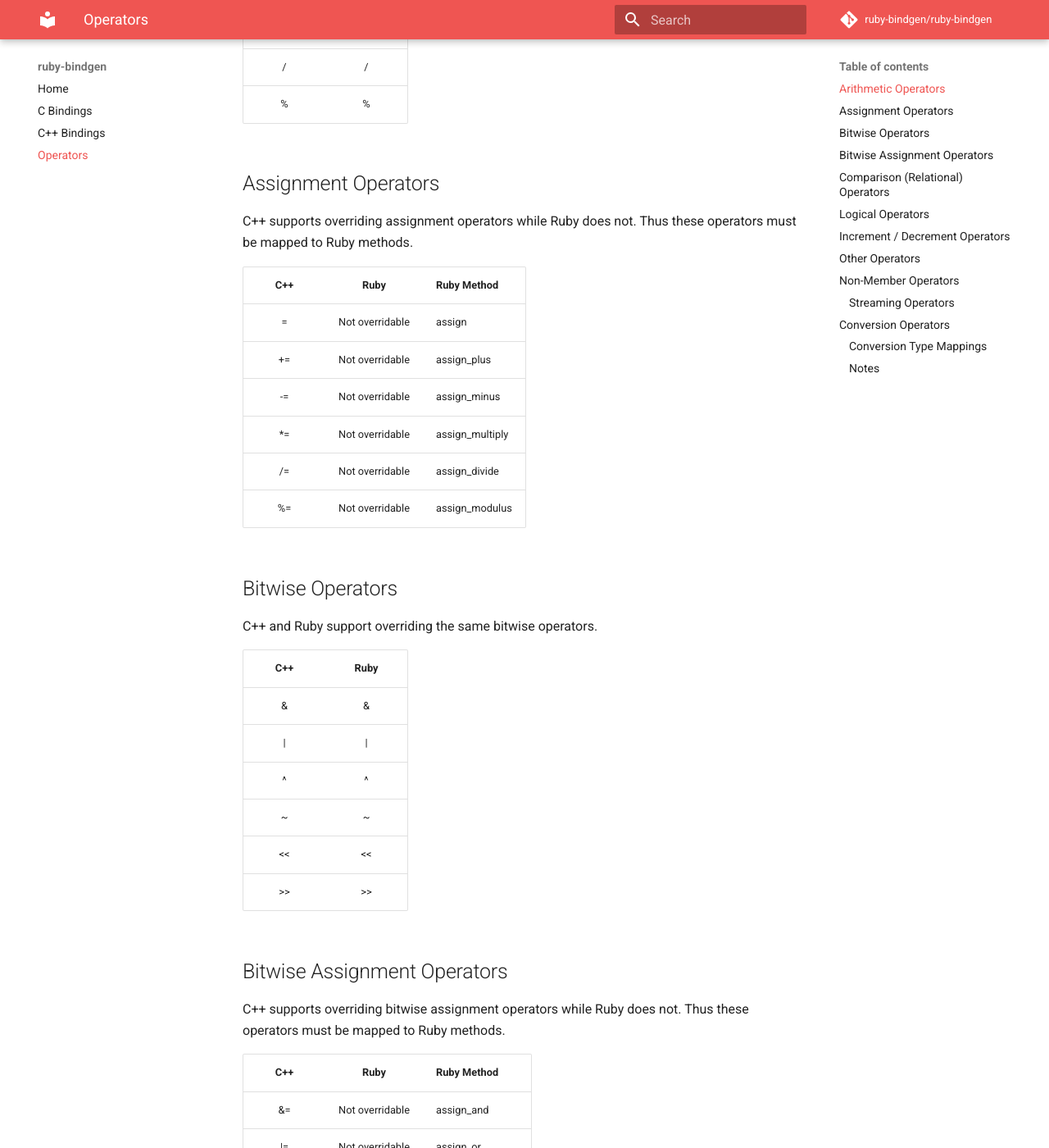
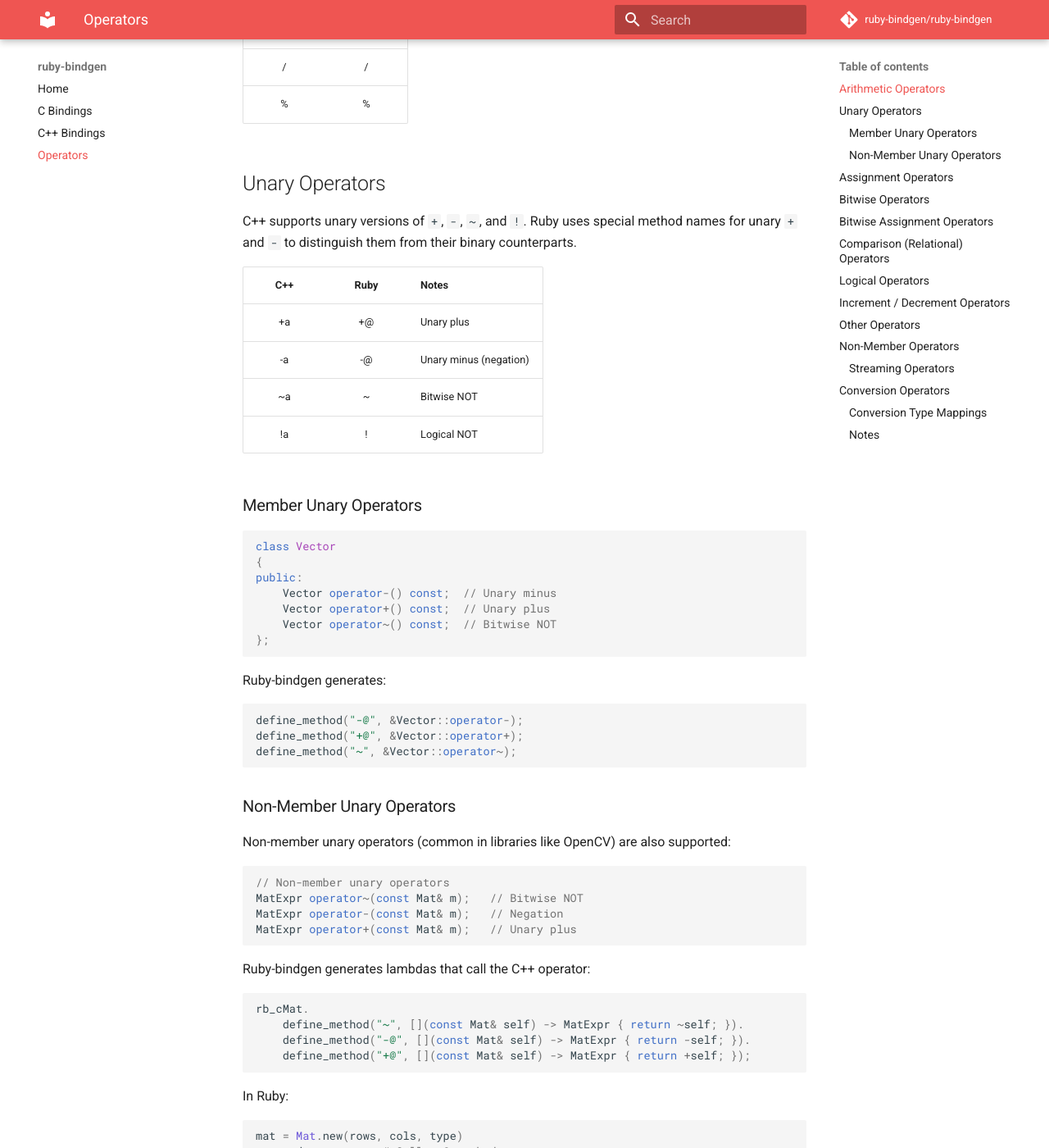
Before and after one commit to ruby-rice/ruby-bindgen, an MkDocs documentation site: the page built from docs/operators.md, in a window 1280 px wide and 1400 px high, scrolled down 766 px. Shown: the whole window at 82% size. Built offline with MkDocs 1.6.1 and Material for MkDocs 9.7.7, drawn with Linux system fonts in a browser that asks for light colours; comment, search, counter and statistics services are not loaded; some of the changed text lies outside the part shown.

Commit message:
Document unary operators and fix increment/decrement method names
- Add Unary Operators section covering +@, -@, ~, !
- Document both member and non-member unary operators
- Fix increment/decrement method names:
  - ++a -> increment (was increment_pre)
  - a++ -> increment_post (was increment)
  - --a -> decrement (was decrement_pre)
  - a-- -> decrement_post (was decrement)

Co-Authored-By: Claude Opus 4.5 <noreply@anthropic.com>

````diff
--- a/docs/operators.md
+++ b/docs/operators.md
@@ -23,6 +23,65 @@ C++ and Ruby support overriding the same arithmetic operators.
 | *   | *    |
 | /   | /    |
 | %   | %    |
+
+## Unary Operators
+
+C++ supports unary versions of `+`, `-`, `~`, and `!`. Ruby uses special method names for unary `+` and `-` to distinguish them from their binary counterparts.
+
+| C++ | Ruby | Notes |
+|:---:|:----:|:------|
+| +a  | +@   | Unary plus |
+| -a  | -@   | Unary minus (negation) |
+| ~a  | ~    | Bitwise NOT |
+| !a  | !    | Logical NOT |
+
+### Member Unary Operators
+
+```cpp
+class Vector
+{
+public:
+    Vector operator-() const;  // Unary minus
+    Vector operator+() const;  // Unary plus
+    Vector operator~() const;  // Bitwise NOT
+};
+```
+
+Ruby-bindgen generates:
+
+```cpp
+define_method("-@", &Vector::operator-);
+define_method("+@", &Vector::operator+);
+define_method("~", &Vector::operator~);
+```
+
+### Non-Member Unary Operators
+
+Non-member unary operators (common in libraries like OpenCV) are also supported:
+
+```cpp
+// Non-member unary operators
+MatExpr operator~(const Mat& m);   // Bitwise NOT
+MatExpr operator-(const Mat& m);   // Negation
+MatExpr operator+(const Mat& m);   // Unary plus
+```
+
+Ruby-bindgen generates lambdas that call the C++ operator:
+
+```cpp
+rb_cMat.
+    define_method("~", [](const Mat& self) -> MatExpr { return ~self; }).
+    define_method("-@", [](const Mat& self) -> MatExpr { return -self; }).
+    define_method("+@", [](const Mat& self) -> MatExpr { return +self; });
+```
+
+In Ruby:
+
+```ruby
+mat = Mat.new(rows, cols, type)
+negated = -mat     # Calls -@ method
+inverted = ~mat    # Calls ~ method
+```
 
 ## Assignment Operators
 
````
Also changed, not shown: other parts of docs/operators.md (+4 -4 lines).
